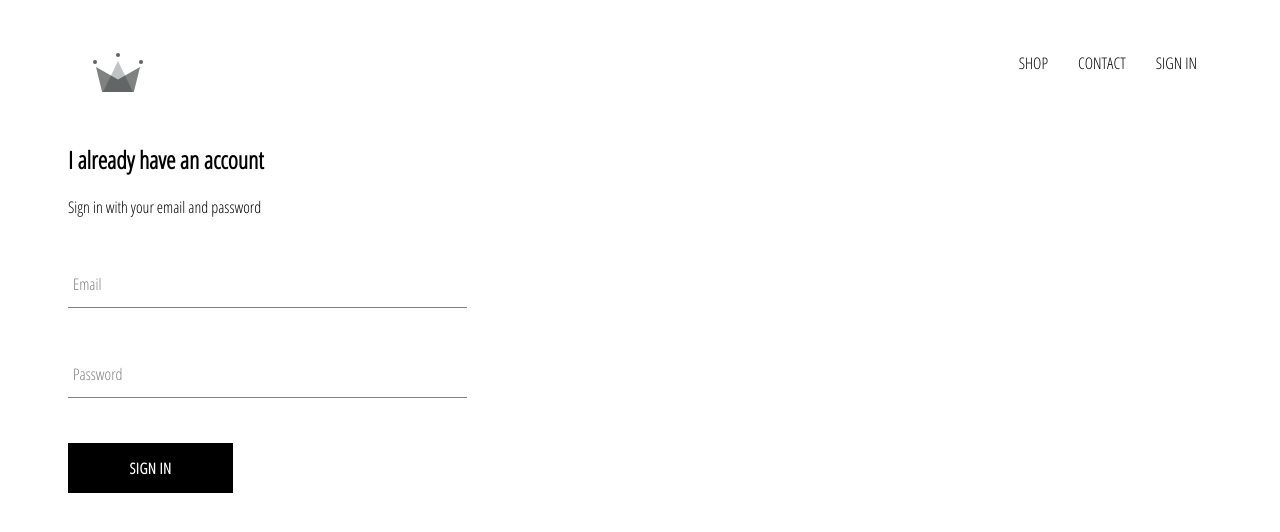
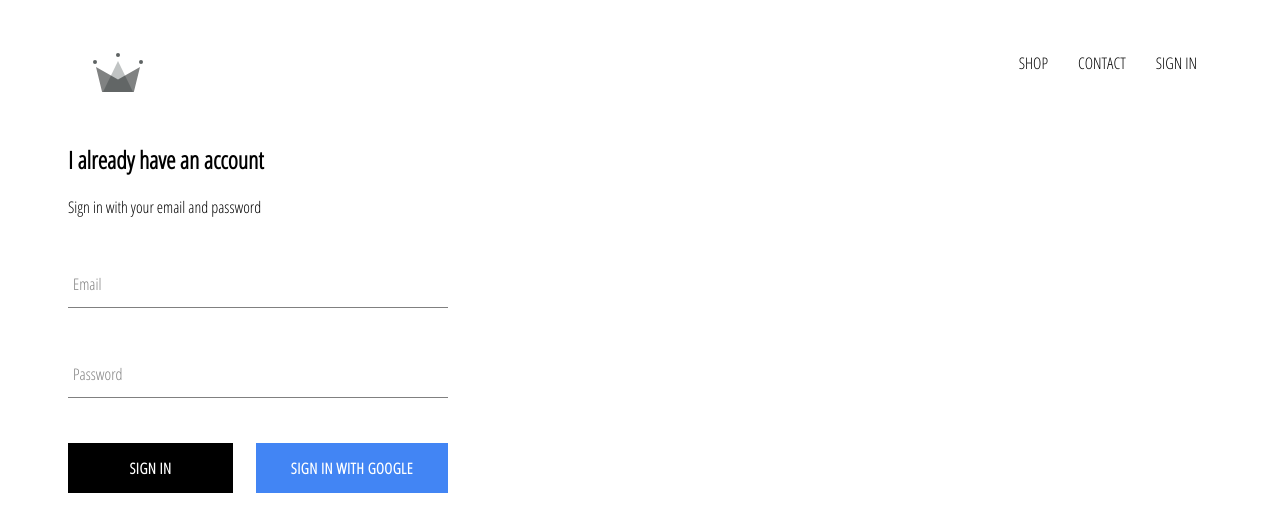
Before and after one commit to chaanto/react-ecommerce, a React (Create React App) app: page /signin in a window 1280 px wide. Shown: the top 532 px of the page. Built offline with nearby package versions, Linux system fonts and the light colour scheme; no server answers.

Commit message:
adding firebase auth and update sign in

```diff
--- a/package.json
+++ b/package.json
@@ -3,6 +3,7 @@
   "version": "0.1.0",
   "private": true,
   "dependencies": {
+    "firebase": "^8.10.0",
     "node-sass": "^6.0.1",
     "react": "^16.11.0",
     "react-dom": "^16.11.0",
--- a/src/App.css
+++ b/src/App.css
@@ -1,6 +1,7 @@
 @import url('https://fonts.googleapis.com/css2?family=Open+Sans&family=Open+Sans+Condensed:wght@300&display=swap');
 * {
     font-family: 'Open Sans Condensed';
+    box-sizing: border-box;
 }
 
 body {
--- a/src/App.js
+++ b/src/App.js
@@ -7,11 +7,35 @@
 import ShopPage from './pages/shop/shop-page-component';
 import SignInAndSignUpPage from './pages/sign-in-and-sign-up/sign-in-and-sign-up-component';
 import Header from './components/header/header-component';
+import { auth } from './firebase/firebase-utils';
 
-function App() {
+class App extends React.Component {
+  constructor() {
+    super();
+
+    this.state = {
+      currentUser: null
+    }
+  }
+
+  unsubscribeFromAuth = null;
+
+  componentDidMount () {
+    this.unsubscribeFromAuth = auth.onAuthStateChanged(user => {
+      this.setState({ currentUser: user});
+
+      console.log(user);
+    })
+  }
+
+  componentWillUnmount() {
+    this.unsubscribeFromAuth();
+  }
+
+  render() {
     return (
       <div>
-      <Header/>
+        <Header currentUser={this.state.currentUser}/>
         <Switch>
           <Route exact path="/" component={HomePage}/>
           <Route exact path="/shop" component={ShopPage}/>
@@ -20,5 +44,6 @@
       </div>
     );
   }
+}
 
 export default App;
--- a/src/components/custom-button/custom-button-component.jsx
+++ b/src/components/custom-button/custom-button-component.jsx
@@ -1,8 +1,11 @@
 import React from 'react';
 import './custom-button-style.scss';
 
-const CustomButton = ({ children, ...otherProps}) => (
-    <button className="custom-button" {...otherProps}>
+const CustomButton = ({ children, isGoogleSignIn, ...otherProps}) => (
+    <button
+        className={`${isGoogleSignIn ? 'google-sign-in' : ''} custom-button`}
+        {...otherProps}
+    >
         {children}
     </button>
 )
--- a/src/components/custom-button/custom-button-style.scss
+++ b/src/components/custom-button/custom-button-style.scss
@@ -18,4 +18,12 @@
         color: black;
         border: 1px solid black;
     }
+    &.google-sign-in {
+        background-color: #4285f4;
+        color: white;
+        &:hover {
+            background-color: #357ae8;
+            border: none;
+        }
+    }
 }
--- a/src/components/header/header-component.jsx
+++ b/src/components/header/header-component.jsx
@@ -1,9 +1,10 @@
 import React from 'react';
 import { Link } from 'react-router-dom';
 import { ReactComponent as Logo} from '../../assests/crown.svg';
+import { auth } from '../../firebase/firebase-utils';
 import './header-style.scss';
 
-const Header = () => (
+const Header = ({ currentUser }) => (
     <div className='header'>
         <Link className='logo-container' to="/">
              <Logo className='logo'/>
@@ -15,9 +16,19 @@
             <Link className='option' to='/shop'>
                 CONTACT
             </Link>
-            <Link className='option' to='/signin'>
-                SIGN IN
-            </Link>
+            {
+                currentUser ?
+                <div
+                    className='option'
+                    onClick={() => auth.signOut()}
+                >
+                    SIGN OUT
+                </div>
+                :
+                <Link className='option' to='/signin'>
+                    SIGN IN
+                </Link>
+            }
         </div>
     </div>
 );
--- a/src/components/header/header-style.scss
+++ b/src/components/header/header-style.scss
@@ -4,22 +4,20 @@
     display: flex;
     justify-content: space-between;
     margin-bottom: 25px;
-
     .logo-container {
         height: 100%;
         width: 70px;
         padding: 25px;
     }
-
     .options {
         width: 50%;
         height: 100%;
         display: flex;
         align-items: center;
         justify-content: flex-end;
-
         .option {
             padding: 10px 15px;
+            cursor: pointer;
         }
     }
 }
--- a/src/components/sign-in/sign-in-component.jsx
+++ b/src/components/sign-in/sign-in-component.jsx
@@ -1,6 +1,8 @@
 import React from 'react';
 import FormInput from '../form-input/form-input-component';
 import CustomButton from '../custom-button/custom-button-component';
+import { signInWithGoogle } from '../../firebase/firebase-utils';
+
 import './sign-in-style.scss';
 
 
@@ -49,7 +51,13 @@
                         label="Password"
                         required
                     />
-                    <CustomButton type="submit"> Sign in </CustomButton>
+                    <div className="buttons">
+                        <CustomButton type="submit"> Sign in </CustomButton>
+                        <CustomButton onClick={signInWithGoogle} isGoogleSignIn>
+                            {' '}
+                            Sign in with Google{' '}
+                        </CustomButton>
+                    </div>
                 </form>
             </div>
         )
--- a/src/components/sign-in/sign-in-style.scss
+++ b/src/components/sign-in/sign-in-style.scss
@@ -1,8 +1,12 @@
 .sign-in {
-    width: 30vw;
+    width: 380px;
     display: flex;
     flex-direction: column;
     .title {
         margin: 10px 0;
     }
+    .buttons {
+        display: flex;
+        justify-content: space-between;
+    }
 }
--- /dev/null
+++ b/src/firebase/firebase-utils.js
@@ -0,0 +1,24 @@
+import firebase from 'firebase/app';
+import 'firebase/firestore';
+import 'firebase/auth';
+
+const config = {
+    apiKey: "AIzaSyDXGcKaDxClaEvpOthPzi2U2J9-elInf8U",
+    authDomain: "react-ecommerce-db-471b9.firebaseapp.com",
+    projectId: "react-ecommerce-db-471b9",
+    storageBucket: "react-ecommerce-db-471b9.appspot.com",
+    messagingSenderId: "644831459251",
+    appId: "1:644831459251:web:0339c5321734328073fdc6",
+    measurementId: "G-7MJVK90B5Y"
+};
+
+firebase.initializeApp(config);
+
+export const auth = firebase.auth();
+export const firestore = firebase.firestore();
+
+const provider = new firebase.auth.GoogleAuthProvider();
+provider.setCustomParameters({ prompts: 'select_account' });
+export const signInWithGoogle = () => auth.signInWithPopup(provider);
+
+export default firebase;
```
Also changed, not shown: 1 other file (tests, documents, lock files or other folders). Lines whose indentation alone changed are shown as unchanged.
